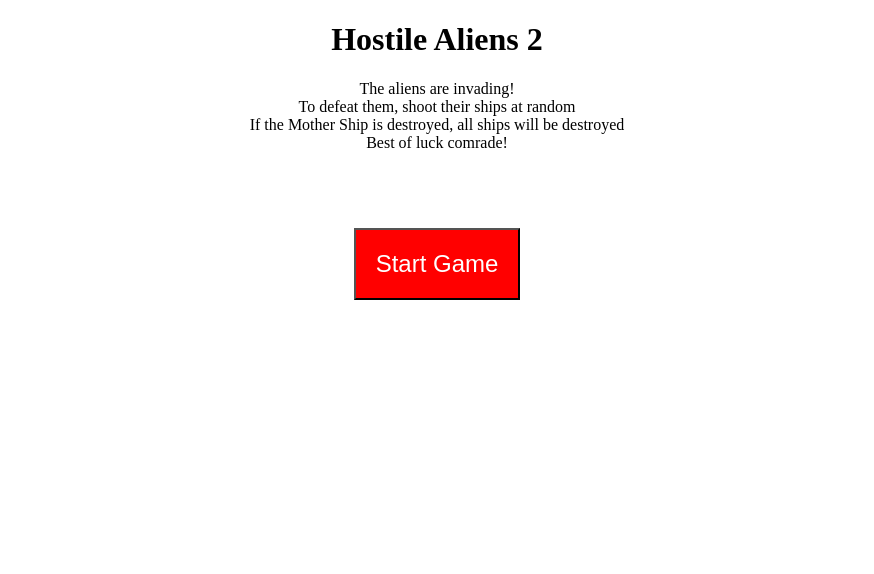
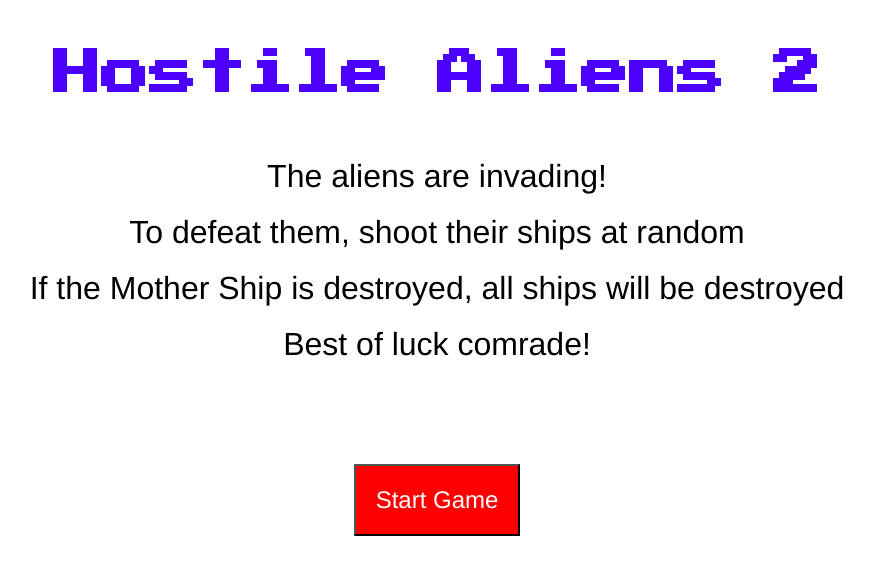
Before and after one commit to mpascoe21/Hostile-Aliens-2, a website: page index.html in a window 1280 px wide. Shown: the whole page, without its empty margins (203-1077 px from the left). Drawn offline with Linux system fonts and the light colour scheme.

Commit message:
added styling

```diff
--- a/styles.css
+++ b/styles.css
@@ -1,5 +1,23 @@
+@import url("https://fonts.googleapis.com/css2?family=Press+Start+2P&display=swap");
 * {
   text-align: center;
+  font-family: helvetica, arial, sans-serif;
+}
+
+.game-container {
+  margin: 20px;
+}
+
+h1 {
+  margin: 50px 0;
+  font-size: 48px;
+  color: #4c00ff;
+  font-family: "Press Start 2P", helvetica, arial, sans-serif;
+}
+
+.launchMessage {
+  font-size: 32px;
+  line-height: 175%;
 }
 
 #allShipsContainer {
@@ -18,8 +36,9 @@
 .gameOver {
   margin: auto;
   padding-top: 30px;
-  color: blue;
+  color: #ffd000;
   font-size: 48px;
+  font-family: "Press Start 2P", helvetica, arial, sans-serif;
 }
 
 .button {
```
